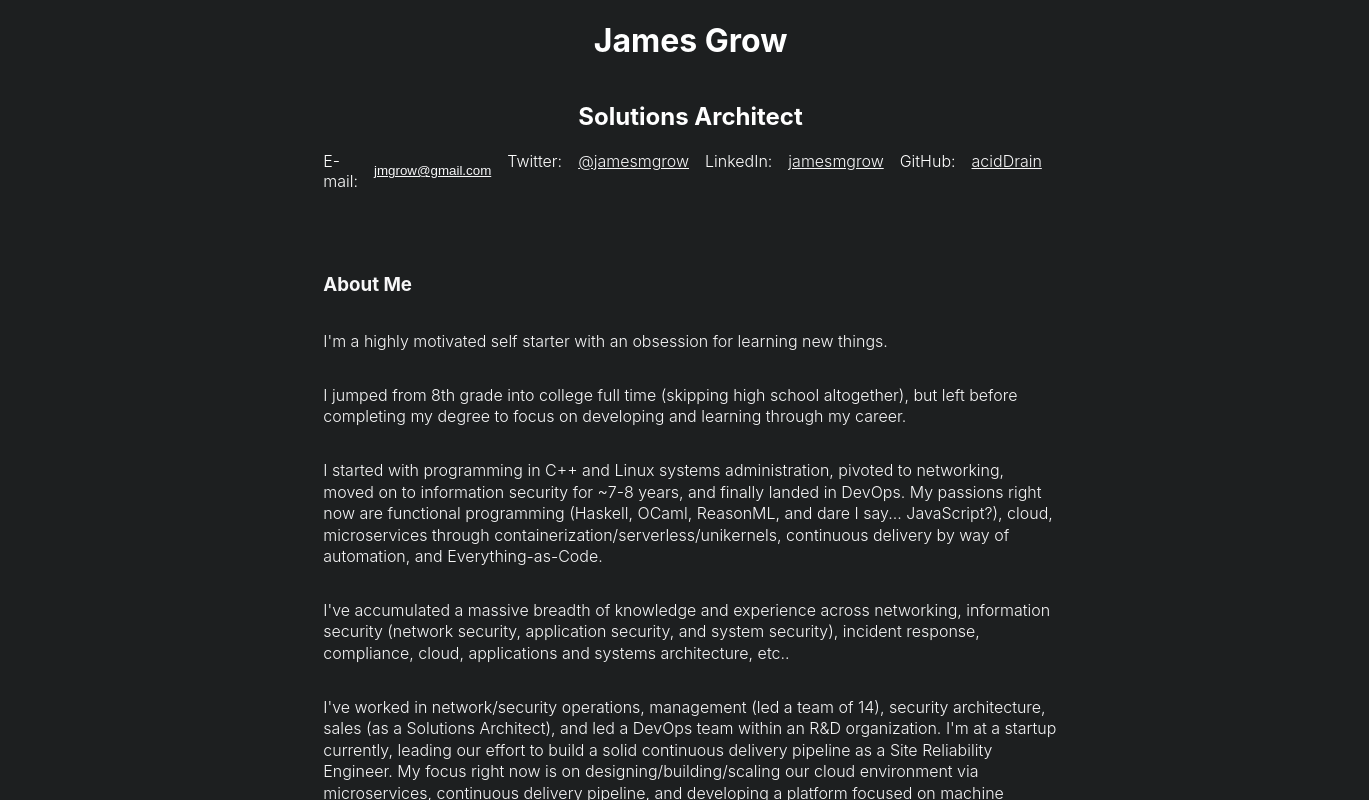
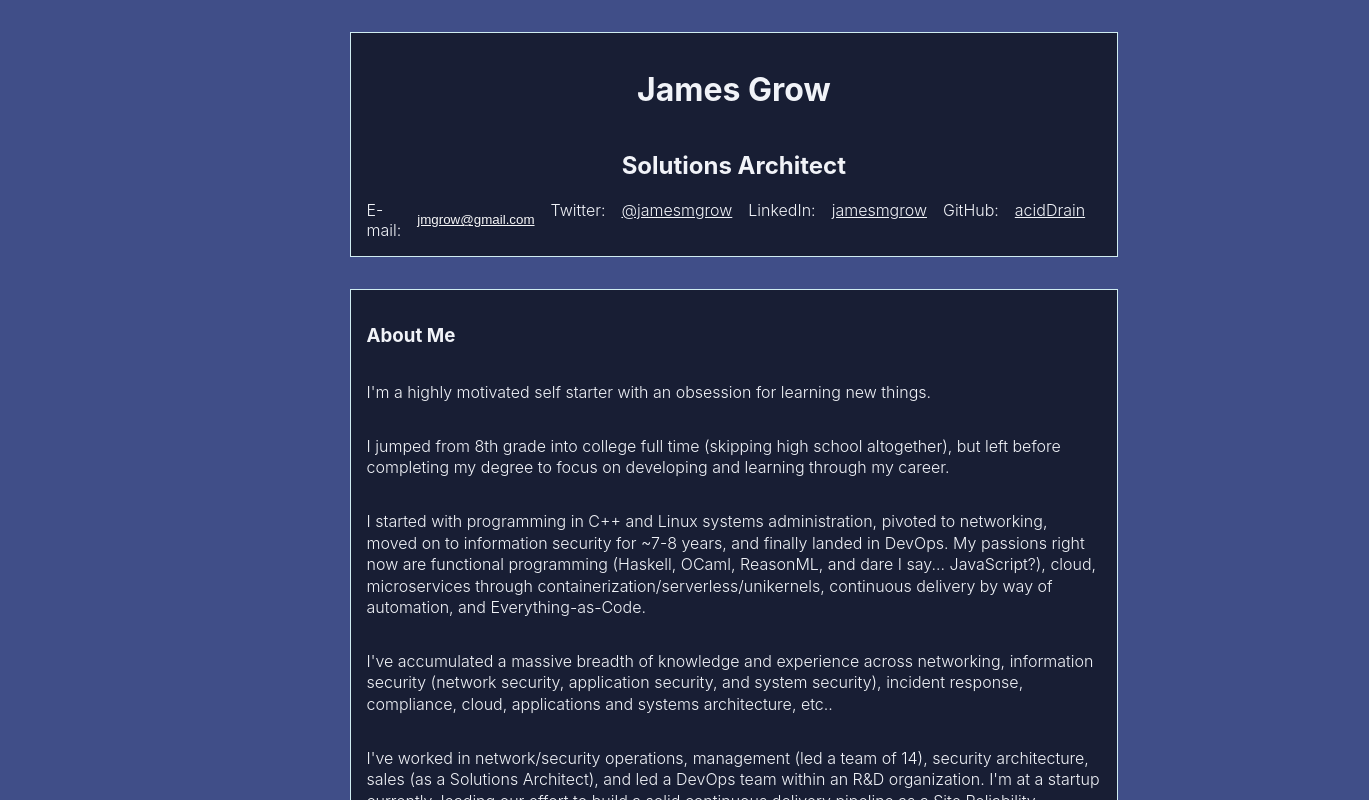
Before and after one commit to acidDrain/resume.jamesgrow.dev, a React (Create React App) app: page / in a window 1280 px wide. Shown: the top 800 px of the page, 1369 px wide, since content can reach past the window. Built offline with nearby package versions, Linux system fonts and the light colour scheme.

Commit message:
Working/good state

```diff
--- a/src/App.css
+++ b/src/App.css
@@ -1,7 +1,7 @@
 .App {
   display: grid;
   min-height: 200vh;
-  /* width: calc(85vw); */
+  padding: 2rem;
   margin: 0 5rem;
   grid-template-areas:
     "... header header ..."
@@ -9,5 +9,11 @@
     "vendor-tech work-history work-history side-projects"
     "open-source work-history work-history programming"
     "systems work-history work-history learn-next";
-  grid-gap: 4rem;
+  grid-gap: 2rem;
 }
+
+.App > * {
+  padding: 1rem;
+  border: 0.5px #d0edf1 double;
+  background-color: #181e34;
+}
--- a/src/blurb/Blurb.css
+++ b/src/blurb/Blurb.css
@@ -2,7 +2,6 @@
   grid-area: blurb;
   display: flex;
   flex-direction: column;
-  /* border: 1px solid white; */
 }
 
 .blurb-heading {
--- a/src/header/Header.css
+++ b/src/header/Header.css
@@ -4,7 +4,6 @@
   flex-direction: column;
   align-items: center;
   justify-content: space-between;
-  color: white;
 }
 
 .header-name {
--- a/src/index.css
+++ b/src/index.css
@@ -12,8 +12,8 @@ body {
     sans-serif;
   -webkit-font-smoothing: antialiased;
   -moz-osx-font-smoothing: grayscale;
-  background-color: #1d1f20;
-  color: #f7f7f8;
+  background-color: #404e88;
+  color: #f1f3f8;
 }
 
 code {
@@ -24,5 +24,5 @@ code {
 a,
 a:hover,
 a:visited {
-  color: #f7f7f8;
+  color: #f1f3f8;
 }
--- a/src/learn-next/LearnNext.css
+++ b/src/learn-next/LearnNext.css
@@ -2,7 +2,6 @@
   grid-area: learn-next;
   display: flex;
   flex-direction: column;
-  /* border: 1px solid white; */
   justify-content: flex-start;
   align-self: flex-start;
 }
--- a/src/programming/Programming.css
+++ b/src/programming/Programming.css
@@ -2,9 +2,6 @@
   grid-area: programming;
   display: flex;
   flex-direction: column;
-  /* font-size: 0.9rem; */
-  /* max-height: calc(40vh);
-  overflow: scroll; */
 }
 
 .programming-title {
--- a/src/vendor-tech/VendorTech.css
+++ b/src/vendor-tech/VendorTech.css
@@ -2,9 +2,7 @@
   grid-area: vendor-tech;
   display: flex;
   flex-direction: column;
-  font-size: 0.9rem;
-  /* max-height: calc(60vh);
-  overflow: scroll; */
+  font-size: 0.85rem;
 }
 
 .vendor-tech-title {
--- a/src/work-history/WorkHistory.css
+++ b/src/work-history/WorkHistory.css
@@ -2,11 +2,6 @@
   grid-area: work-history;
   display: flex;
   flex-direction: column;
-}
-
-.work-record {
-  /* display: block; */
-  /* grid-gap: 1rem; */
 }
 
 .work-history-title {
```
